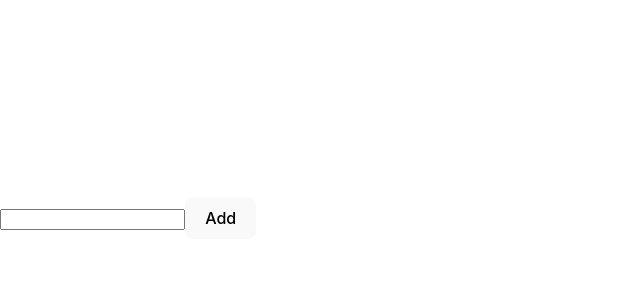
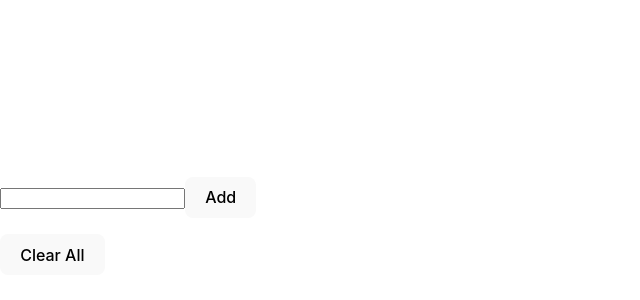
Before and after one commit to Fuka0102/todoapp, a React (Vite) app: page / in a window 1280 px wide. Shown: the part 174-474 px from the top of the page, without its empty margins (0-640 px from the left). Built offline with nearby package versions, Linux system fonts and the light colour scheme.

Commit message:
一括削除機能を実装

```diff
--- a/src/App.jsx
+++ b/src/App.jsx
@@ -22,6 +22,10 @@ function App() {
     setTodos(newTodo);
   };
 
+  const onClickAllDeleteButton = () => {
+    setTodos([]);
+  };
+
   return (
     <>
       <div>
@@ -44,6 +48,11 @@ function App() {
           })}
         </ul>
       </div>
+      <div>
+        <button type='button' onClick={onClickAllDeleteButton} className={todos.length > 0 ? 'is-active' : ''}>
+          Clear All
+        </button>
+      </div>
     </>
   );
 }
```
